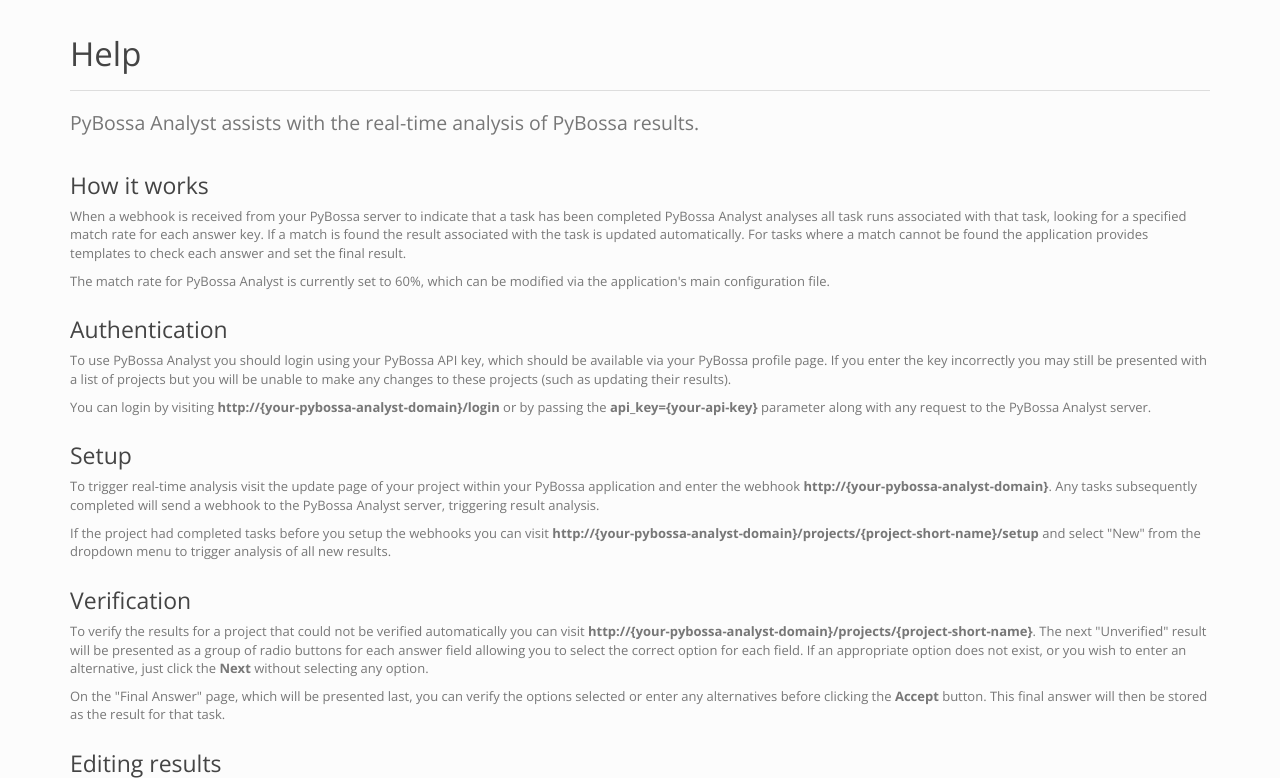
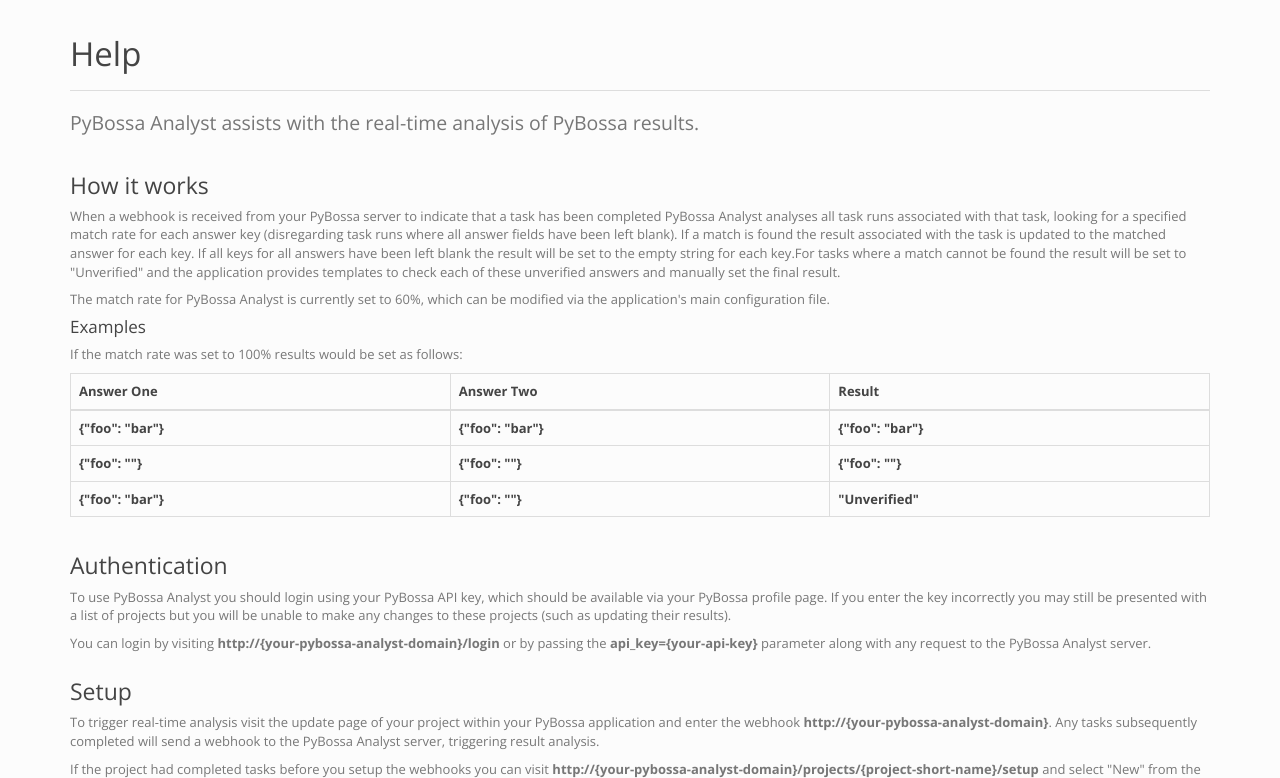
Before and after one commit to LibCrowds/libcrowds-analyst, a Flask app: page /help in a window 1280 px wide. Shown: the part 42-820 px from the top of the page. Run offline with Flask 2, Linux system fonts and the light colour scheme; lists and menus that the app fills with data are empty; some libraries are stand-ins or nearby versions.

Commit message:
Add examples to help file

```diff
--- a/pybossa_analyst/templates/help.html
+++ b/pybossa_analyst/templates/help.html
@@ -19,14 +19,45 @@
                 <p>
                     When a webhook is received from your PyBossa server to indicate that a task has been completed
                     {{ brand }} analyses all task runs associated with that task, looking for a specified
-                    match rate for each answer key. If a match is found the result associated with the task is
-                    updated automatically. For tasks where a match cannot be found the application provides
-                    templates to check each answer and set the final result.
+                    match rate for each answer key (disregarding task runs where all answer fields have been left
+                    blank). If a match is found the result associated with the task is updated to the matched answer
+                    for each key. If all keys for all answers have been left blank the result will be set to the
+                    empty string for each key.For tasks where a match cannot be found the result will be set to
+                    "Unverified" and the application provides templates to check each of these unverified answers
+                    and manually set the final result.
                 </p>
                 <p>
                     The match rate for {{ brand }} is currently set to {{ config['MATCH_PERCENTAGE'] }}%, which
                     can be modified via the application's main configuration file.
                 </p>
+                <h4>Examples</h4>
+                <p>If the match rate was set to 100% results would be set as follows:</p>
+                <table class="table table-bordered">
+                    <thead>
+                        <tr>
+                            <th class="col-xs-3">Answer One</th>
+                            <th class="col-xs-3">Answer Two</th>
+                            <th class="col-xs-3">Result</th>
+                        </tr>
+                    </thead>
+                    <tbody>
+                        <tr>
+                            <th class="col-xs-3">{"foo": "bar"}</th>
+                            <th class="col-xs-3">{"foo": "bar"}</th>
+                            <th class="col-xs-3">{"foo": "bar"}</th>
+                        </tr>
+                        <tr>
+                            <th class="col-xs-3">{"foo": ""}</th>
+                            <th class="col-xs-3">{"foo": ""}</th>
+                            <th class="col-xs-3">{"foo": ""}</th>
+                        </tr>
+                        <tr>
+                            <th class="col-xs-3">{"foo": "bar"}</th>
+                            <th class="col-xs-3">{"foo": ""}</th>
+                            <th class="col-xs-3">"Unverified"</th>
+                        </tr>
+                    </tbody>
+                </table>
             </div>
         </div>
     </section>
```
